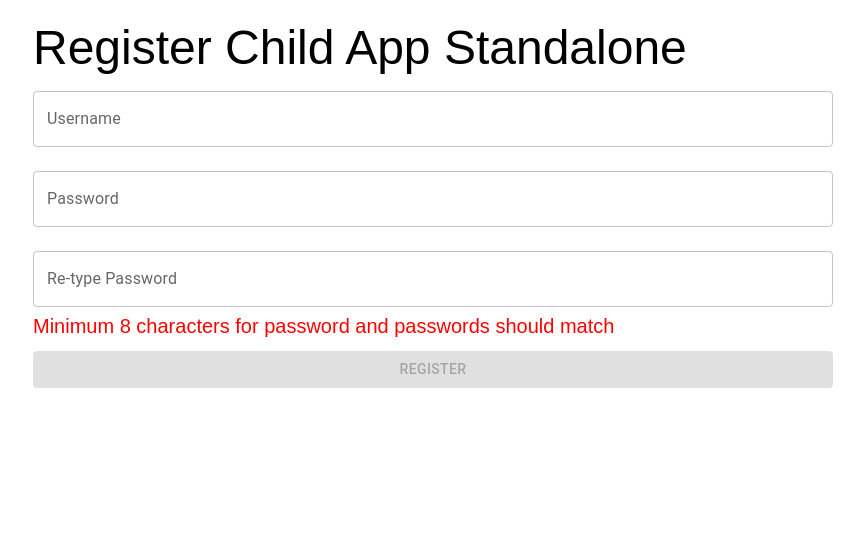
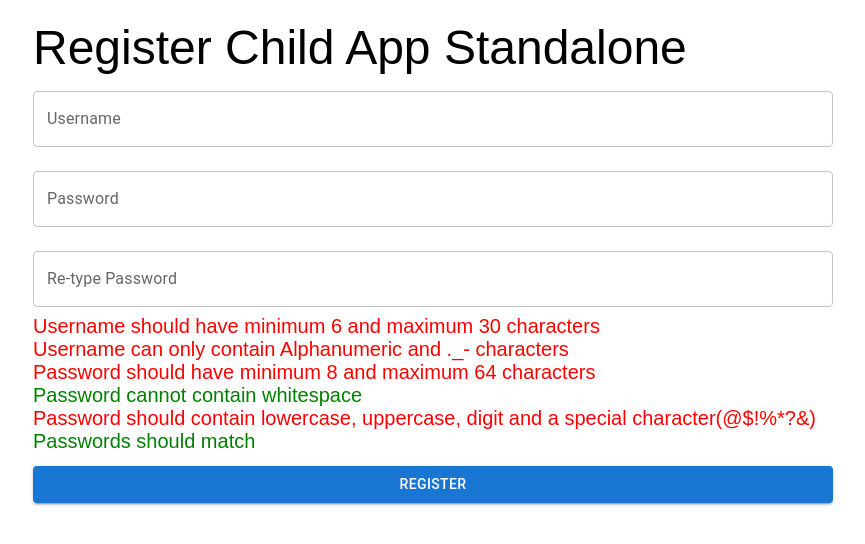
Before and after one commit to suhas-gopinath/register, a React app: page / in a window 1280 px wide. Shown: the top 544 px of the page, without its empty margins (207-1072 px from the left). Built offline with nearby package versions, Linux system fonts and the light colour scheme.

Commit message:
tsx changes

```diff
--- a/src/components/Register.jsx
+++ /dev/null
@@ -1,80 +0,0 @@
-import React, { useState } from "react";
-import { TextField, Button } from "@mui/material";
-
-export const Register = () => {
-  const [username, setUsername] = useState("");
-  const [password, setPassword] = useState("");
-  const [password2, setPassword2] = useState("");
-  const [message, setMessage] = useState("");
-
-  const handleRegister = async (e) => {
-    fetch("http://localhost:90/users/register", {
-      method: "POST",
-      headers: {
-        "Content-Type": "application/json",
-      },
-      body: JSON.stringify({ username, password }),
-    })
-      .then((data) => {
-        console.log(data);
-        if (data.status == 201) {
-          setMessage("Success");
-        }
-        if (data.status == 400) {
-          alert("Username already exists");
-        }
-      })
-      .catch(() => {
-        alert("Something went wrong");
-      });
-  };
-
-  if (message == "") {
-    return (
-      <>
-        <TextField
-          label="Username"
-          variant="outlined"
-          fullWidth
-          margin="normal"
-          value={username}
-          onChange={(e) => setUsername(e.target.value)}
-        />
-        <TextField
-          label="Password"
-          type="password"
-          variant="outlined"
-          fullWidth
-          margin="normal"
-          value={password}
-          onChange={(e) => setPassword(e.target.value)}
-        />
-        <TextField
-          label=" Re-type Password"
-          type="password"
-          variant="outlined"
-          fullWidth
-          margin="normal"
-          value={password2}
-          onChange={(e) => setPassword2(e.target.value)}
-        />
-        {(password != password2 || password.length < 8) && (
-          <div style={{ fontSize: "20px", color: "red" }}>
-            Minimum 8 characters for password and passwords should match
-          </div>
-        )}
-        <Button
-          color="primary"
-          variant="contained"
-          fullWidth
-          disabled={password != password2 || password.length < 8 ? true : false}
-          onClick={() => handleRegister()}
-        >
-          Register
-        </Button>
-      </>
-    );
-  } else {
-    return <div style={{ paddingTop: "20px", color: "green" }}>Success!</div>;
-  }
-};
--- /dev/null
+++ b/src/components/Register.tsx
@@ -0,0 +1,61 @@
+import React, { useState } from "react";
+import { TextField, Button } from "@mui/material";
+import { ValidationMessage } from "./ValidationMessage";
+import { submit } from "../utils/submit";
+
+export const Register = () => {
+  const [username, setUsername] = useState<string>("");
+  const [password, setPassword] = useState<string>("");
+  const [password2, setPassword2] = useState<string>("");
+  const [message, setMessage] = useState<string>("");
+
+  if (message == "") {
+    return (
+      <>
+        <TextField
+          label="Username"
+          variant="outlined"
+          fullWidth
+          margin="normal"
+          value={username}
+          onChange={(e) => setUsername(e.target.value.toLowerCase().trim())}
+        />
+        <TextField
+          label="Password"
+          type="password"
+          variant="outlined"
+          fullWidth
+          margin="normal"
+          value={password}
+          onChange={(e) => setPassword(e.target.value)}
+        />
+        <TextField
+          label=" Re-type Password"
+          type="password"
+          variant="outlined"
+          fullWidth
+          margin="normal"
+          value={password2}
+          onChange={(e) => setPassword2(e.target.value)}
+        />
+
+        <ValidationMessage
+          username={username}
+          password1={password}
+          password2={password2}
+        />
+        <Button
+          color="primary"
+          variant="contained"
+          fullWidth
+          // disabled={password != password2 || password.length < 8 ? true : false}
+          onClick={() => submit(username, password, setMessage)}
+        >
+          Register
+        </Button>
+      </>
+    );
+  } else {
+    return <div style={{ paddingTop: "20px", color: "green" }}>{message}</div>;
+  }
+};
--- /dev/null
+++ b/src/components/ValidationMessage.tsx
@@ -0,0 +1,75 @@
+import React from "react";
+import {
+  isUsernameLengthValid,
+  isUsernamePatternValid,
+  isPasswordLengthValid,
+  hasWhitespace,
+  isPasswordMatch,
+  isStrongPassword,
+} from "../utils/validation";
+
+export type Props = {
+  username: string;
+  password1: string;
+  password2: string;
+};
+
+export const ValidationMessage = ({
+  username,
+  password1,
+  password2,
+}: Props) => {
+  return (
+    <>
+      <div
+        style={{
+          fontSize: "20px",
+          color: isUsernameLengthValid(username) ? "green" : "red",
+        }}
+      >
+        Username should have minimum 6 and maximum 30 characters
+      </div>
+      <div
+        style={{
+          fontSize: "20px",
+          color: isUsernamePatternValid(username) ? "green" : "red",
+        }}
+      >
+        Username can only contain Alphanumeric and ._- characters
+      </div>
+      <div
+        style={{
+          fontSize: "20px",
+          color: isPasswordLengthValid(password1) ? "green" : "red",
+        }}
+      >
+        Password should have minimum 8 and maximum 64 characters
+      </div>
+      <div
+        style={{
+          fontSize: "20px",
+          color: hasWhitespace(password1) ? "red" : "green",
+        }}
+      >
+        Password cannot contain whitespace
+      </div>
+      <div
+        style={{
+          fontSize: "20px",
+          color: isStrongPassword(password1) ? "green" : "red",
+        }}
+      >
+        Password should contain lowercase, uppercase, digit and a special
+        character(@$!%*?&)
+      </div>
+      <div
+        style={{
+          fontSize: "20px",
+          color: isPasswordMatch(password1, password2) ? "green" : "red",
+        }}
+      >
+        Passwords should match
+      </div>
+    </>
+  );
+};
--- /dev/null
+++ b/src/utils/submit.ts
@@ -0,0 +1,25 @@
+export const submit = async (
+  username: string,
+  password: string,
+  setMessage: Function
+) => {
+  fetch("http://localhost:8080/users/register", {
+    method: "POST",
+    headers: {
+      "Content-Type": "application/json",
+    },
+    body: JSON.stringify({ username, password }),
+  })
+    .then((response) => {
+      return response.json().then((data) => {
+        if (response.status === 201) {
+          setMessage(data.message);
+        } else {
+          alert(data.message);
+        }
+      });
+    })
+    .catch(() => {
+      alert("Something went wrong");
+    });
+};
--- a/src/utils/validation.js
+++ /dev/null
@@ -1,3 +0,0 @@
-export const usernameLengthValidation = (username) => {
-
-}
--- /dev/null
+++ b/src/utils/validation.ts
@@ -0,0 +1,28 @@
+export const isUsernameLengthValid = (username: string): boolean => {
+  if (username.length > 5 && username.length < 31) return true;
+  return false;
+};
+
+export const isUsernamePatternValid = (username: string): boolean => {
+  const regex = /^[a-zA-Z0-9._-]+$/;
+  return regex.test(username);
+};
+
+export const isPasswordMatch = (p1: string, p2: string): boolean => {
+  return p1 == p2;
+};
+
+export const hasWhitespace = (password: string): boolean => {
+  return /\s/.test(password);
+};
+
+export const isStrongPassword = (password: string): boolean => {
+  const regex =
+    /^(?=.*[a-z])(?=.*[A-Z])(?=.*\d)(?=.*[@$!%*?&])[A-Za-z\d@$!%*?&]+$/;
+  return regex.test(password);
+};
+
+export const isPasswordLengthValid = (password: string): boolean => {
+  if (password.length > 7 && password.length < 65) return true;
+  return false;
+};
--- a/webpack.config.js
+++ b/webpack.config.js
@@ -26,6 +26,11 @@ module.exports = {
         },
       },
       {
+        test: /\.(ts|tsx)$/,
+        exclude: /node_modules/,
+        use: "babel-loader",
+      },
+      {
         test: /\.(css|s[ac]ss)$/i,
         use: ["style-loader", "css-loader", "postcss-loader"],
       },
@@ -45,18 +50,18 @@ module.exports = {
       filename: "remoteEntry.js",
       remotes: {},
       exposes: {
-        "./Register": "./src/components/Register"
+        "./Register": "./src/components/Register",
       },
       shared: {
         react: {
           singleton: true,
           requiredVersion: deps.react,
-          eager:true
+          eager: true,
         },
         "react-dom": {
           singleton: true,
           requiredVersion: deps["react-dom"],
-          eager: true
+          eager: true,
         },
       },
     }),
```
Also changed, not shown: package.json (+14 -4 lines), tsconfig.json (added, +17 -0 lines), src/App.tsx (renamed from src/App.jsx), 1 other file (tests, documents, lock files or other folders).
